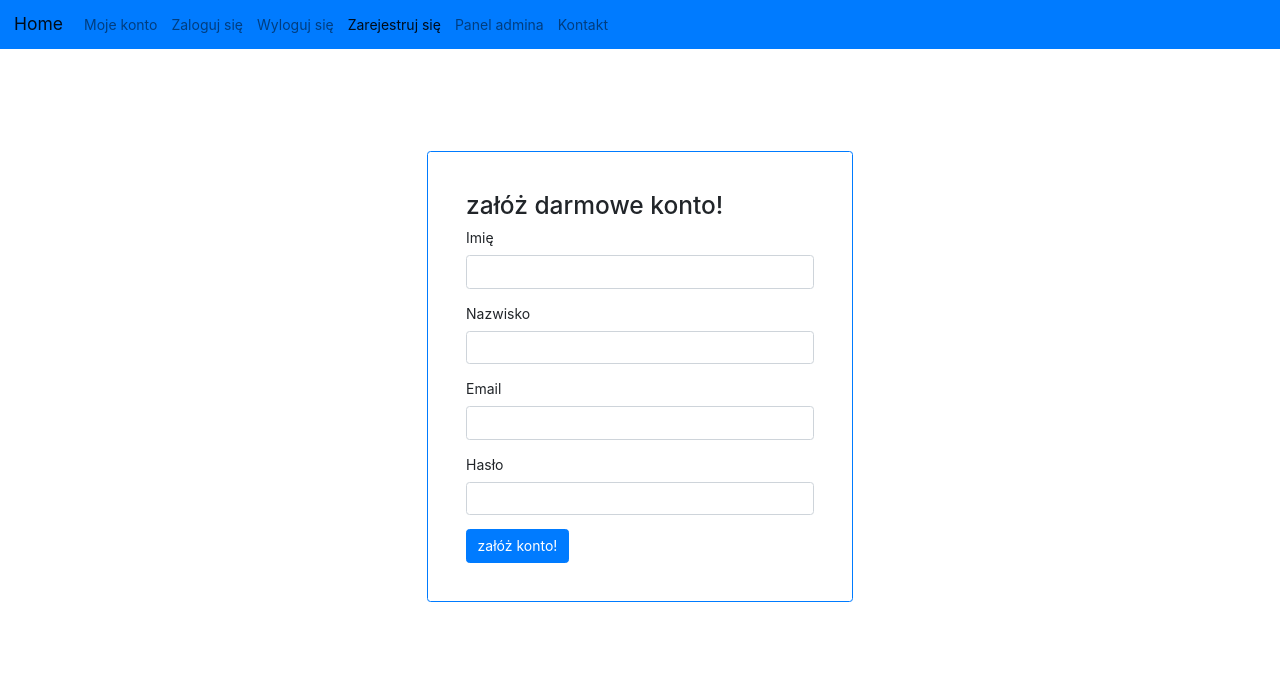
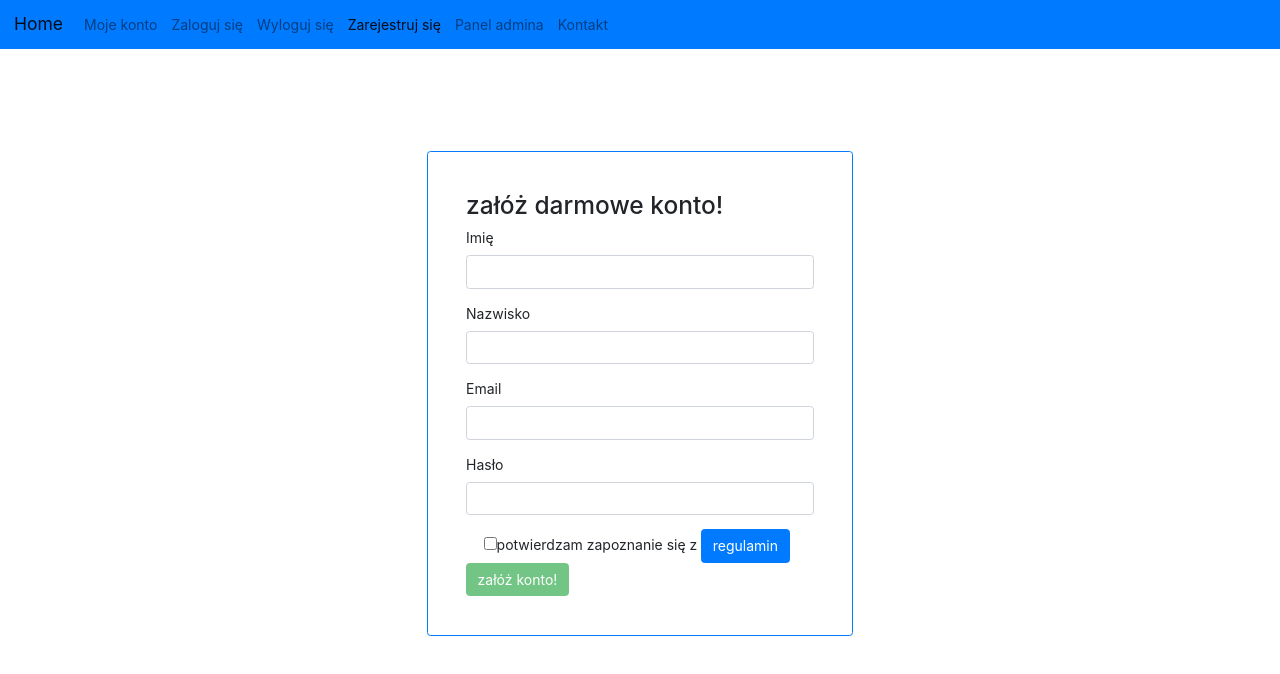
Before and after one commit to ProjectOtoCar/OtoCar, an Angular app: page /registration in a window 1280 px wide. Shown: the top 674 px of the page. Built offline with nearby package versions, Linux system fonts and the light colour scheme.

Commit message:
add checkbox to registration form

```diff
--- a/src/app/admin-panel/admin-panel.component.html
+++ b/src/app/admin-panel/admin-panel.component.html
@@ -1,13 +1,13 @@
 
 <div class="container" style="margin-top: 5%">
-<input type="text">
-<button>Search</button>
-<button>Clear</button>
+  <input type="text">
+  <button>Search</button>
+  <button>Clear</button>
 </div>
-<table class="table mx-auto" style="width: 80%;margin-top: 2%">
+<table class="table" style="width: 80%;margin: 2% auto 0">
   <thead>
   <tr>
-   <th scope="col"></th>
+    <th scope="col">#</th>
     <th scope="col">ID</th>
     <th scope="col">Name</th>
     <th scope="col">username</th>
@@ -18,6 +18,8 @@
   </tr>
   </thead>
   <tbody>
-  <app-item-admin-panel *ngFor="let data of datas" [data]="data"  [data]="data"></app-item-admin-panel>
+    <app-item-admin-panel
+    *ngFor="let data of datas"
+    [data]="data"></app-item-admin-panel>
   </tbody>
 </table>
--- a/src/app/admin-panel/item-admin-panel/item-admin-panel.component.html
+++ b/src/app/admin-panel/item-admin-panel/item-admin-panel.component.html
@@ -1,9 +1,11 @@
 <tr>
-  <button type="button" class="btn btn-link" style="color: red !important;">X</button>
-  <td scope="row">{{data.id}}</td>
+  <th scope="row">
+    <button type="button" class="btn btn-link" style="color: red !important;">X</button>
+  </th>
+  <td>{{data.id}}</td>
   <td>{{data.name}}</td>
   <td>{{data.username}}</td>
-  <td>{{ data.username}}</td>
+  <td>{{data.username}}</td>
   <td>{{data.premium}}</td>
   <td>{{data.premiumExpire}}</td>
   <td>{{data.registerData}}</td>
--- a/src/app/registration/registration.component.html
+++ b/src/app/registration/registration.component.html
@@ -142,10 +142,23 @@
                     </div>
                 </div>
             </div>
+            <div class="form-check">
+                <input
+                type="checkbox"
+                id="statute"
+                (click)="onClickAccept()"
+                [checked]="isAccept"
+                >
+                <label
+                class="form-check-label"
+                for="statute">
+                    potwierdzam zapoznanie się z <a href="#" class="btn btn-primary" >regulamin</a>
+                </label>
+            </div>
             <button
-            class="btn btn-primary"
+            class="btn btn-success"
             type="submit"
-
+            [disabled]="registrationForm.invalid || !isAccept"
             >załóż konto!</button>
         </form>
     </div>
--- a/src/app/registration/registration.component.ts
+++ b/src/app/registration/registration.component.ts
@@ -1,4 +1,4 @@
-import { Component, OnInit } from '@angular/core';
+import { Component, OnInit, Input } from '@angular/core';
 import { FormGroup, FormControl, Validators } from '@angular/forms';
 import { CustomValidators } from '../validators/CustomValidators';
 
@@ -9,6 +9,7 @@ import { CustomValidators } from '../validators/CustomValidators';
 })
 export class RegistrationComponent implements OnInit {
   registrationForm: FormGroup;
+  isAccept = false;
   constructor() { }
 
   ngOnInit(): void {
@@ -48,7 +49,10 @@ export class RegistrationComponent implements OnInit {
       })
     });
   }
-
+  onClickAccept(): void {
+    console.log(this.isAccept);
+    this.isAccept = !this.isAccept;
+  }
   onSubmit(): void {
     console.log(this.registrationForm);
     // this.registrationForm.reset();
--- a/src/app/validators/CustomValidators.ts
+++ b/src/app/validators/CustomValidators.ts
@@ -31,7 +31,7 @@ export class CustomValidators {
 
     static withoutSpace(control: FormControl): {[key: string]: boolean} {
         const password: string = control.value;
-        if (password?.indexOf(' ') !== -1){
+        if (password?.indexOf(' ') !== -1) {
             return {withoutspace: true};
         }
         return null;
```
